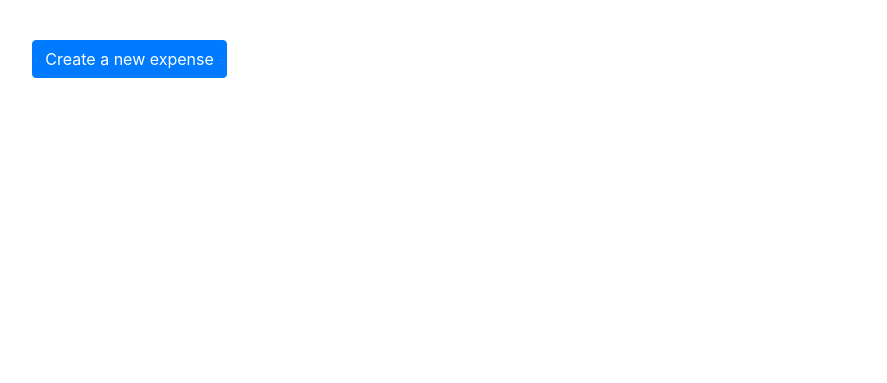
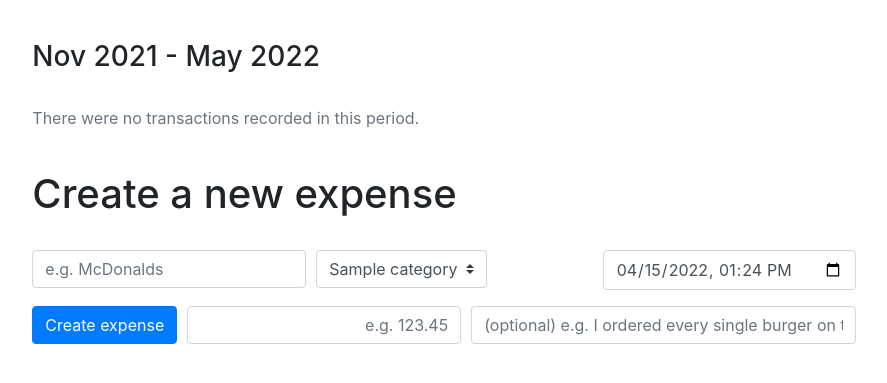
Before and after one commit to angelsenra/cashflow, a Django app: page /p/1/e/ in a window 1280 px wide. Shown: the part 55-438 px from the top of the page, without its empty margins (196-1083 px from the left). Run offline with Django 4.2, Linux system fonts and the light colour scheme; a user stored in the database is signed in; tables that the repository leaves empty hold one stand-in row (values such as "Sample post"); some libraries are stand-ins or nearby versions.

Commit message:
Create expenses inline and redirect_url

```diff
--- a/backend/expenses/forms.py
+++ b/backend/expenses/forms.py
@@ -1,5 +1,7 @@
+import datetime
+
 from crispy_forms.helper import FormHelper
-from crispy_forms.layout import Button, Submit
+from crispy_forms.layout import Button, Column, Div, Field, Layout, Row, Submit
 from django import forms
 
 from expenses.models import Category, Expense, Project
@@ -30,28 +32,68 @@ class ExpenseForm(forms.ModelForm):
     class Meta:
         model = Expense
         fields = ["spent_at", "amount", "source", "category", "notes"]
-        widgets = {
-            "spent_at": DatetimeLocalInput(),
-        }
+        widgets = dict(spent_at=DatetimeLocalInput())
 
-    def __init__(self, *args, project, can_delete, **kwargs):
-        super().__init__(*args, **kwargs)
+    def __init__(self, *args, project, initial=None, **kwargs):
+        if initial is None:
+            initial = dict()
+        if "spent_at" not in initial:
+            initial["spent_at"] = datetime.datetime.now()
+        initial["spent_at"] = initial["spent_at"].replace(second=0)
+        super().__init__(*args, initial=initial, **kwargs)
         self.fields["category"].queryset = Category.objects.filter(project=project).order_by("order")
         self.fields["category"].label_from_instance = lambda c: c.name
         self.fields["category"].empty_label = None
 
+
+class UpdateExpenseForm(ExpenseForm):
+    def __init__(self, *args, **kwargs):
+        super().__init__(*args, **kwargs)
         self.helper = FormHelper()
         self.helper.form_method = "post"
         self.helper.add_input(
             Button("cancel", "Cancel", css_class="btn btn-secondary", onclick="window.history.back()")
         )
-        self.helper.add_input(Submit("submit", "Save"))
-        if can_delete:
-            self.helper.add_input(
-                Button(
-                    "delete",
-                    "Delete",
-                    css_class="btn btn-danger",
-                    **{"data-toggle": "modal", "data-target": "#deleteModal"},
-                )
+        self.helper.add_input(Submit("submit", "Update"))
+        self.helper.add_input(
+            Button(
+                "delete",
+                "Delete",
+                css_class="btn btn-danger",
+                **{"data-toggle": "modal", "data-target": "#deleteModal"},
             )
+        )
+
+
+class CreateExpenseFormInline(ExpenseForm):
+    def __init__(self, *args, **kwargs):
+        super().__init__(*args, **kwargs)
+        self.helper = FormHelper()
+        self.helper.form_method = "post"
+        self.helper.form_show_labels = False
+        self.helper.layout = Layout(
+            Row(
+                Column(
+                    Field("source", placeholder="e.g. McDonalds", size=20),
+                    css_class="col-12 col-sm col-xl-auto order-1",
+                ),
+                Column("category", css_class="col-12 col-sm-auto mr-xl-auto order-2"),
+                Column(css_class="col d-none order-3 order-lg-5"),
+                Div(css_class="w-100 order-4"),
+                Column("spent_at", css_class="col-12 col-md-auto order-5 order-md-6 order-lg-3"),
+                Column(css_class="col d-none order-6 order-md-8"),
+                Div(css_class="w-100 order-7"),
+                Column(
+                    Field("amount", placeholder="e.g. 123.45", size=7, css_class="text-right"),
+                    css_class="col-12 col-sm-4 col-md-auto mr-md-auto order-8 order-md-5 order-lg-9",
+                ),
+                Column(
+                    Field("notes", placeholder="(optional) e.g. I ordered every single burger on the menu."),
+                    css_class="col-12 col-sm-8 col-md order-9 order-md-10",
+                ),
+                Column(
+                    Submit("submit", "Create expense", css_class="btn btn-primary btn-block"),
+                    css_class="col-12 col-sm-auto order-10 order-md-9 order-lg-8",
+                ),
+            ),
+        )
--- a/backend/expenses/static/expenses/style.css
+++ b/backend/expenses/static/expenses/style.css
@@ -10,3 +10,17 @@
   color: inherit;
   text-decoration: none;
 }
+/* Hide the arrows inside the number input */
+/* https://stackoverflow.com/a/4298216 */
+input::-webkit-outer-spin-button,
+input::-webkit-inner-spin-button {
+  display: none;
+  -webkit-appearance: none;
+  margin: 0; /* <-- Apparently some margin are still there even though it's hidden */
+}
+input[type="number"] {
+  -moz-appearance: textfield; /* Firefox */
+}
+.min-width-16-chars {
+  min-width: 16ch;
+}
--- a/backend/expenses/templates/expenses/expense_detail.html
+++ b/backend/expenses/templates/expenses/expense_detail.html
@@ -1,5 +1,4 @@
 {% extends "expenses/base_bootstrap.html" %}
-
 {% load crispy_forms_tags %}
 
 {% block title %}My amazing detail{% endblock %}
--- a/backend/expenses/templates/expenses/expense_list.html
+++ b/backend/expenses/templates/expenses/expense_list.html
@@ -1,4 +1,5 @@
 {% extends "expenses/base_bootstrap.html" %}
+{% load crispy_forms_tags %}
 
 {% block title %}My amazing list{% endblock %}
 
@@ -14,17 +15,13 @@
   </ol>
 </nav>
 
-<br>
-<a class="btn btn-primary" href="{% url 'expenses:expense_create' project.public_id %}" role="button">Create a new expense</a>
-<br>
-
 {% for period_expenses in periods_expenses %}
 <br>
-<h3>{{ period_expenses.period_name }}</h3>
+<h3>{{ period_expenses.period_start_name }} - {{ period_expenses.period_end_name }}</h3>
 <br>
 <ul class="list-group">
   {% for period_expense in period_expenses.period_expenses %}
-  <a href="{% url 'expenses:expense_detail' project.public_id period_expense.expense.public_id %}" class="list-group-item list-group-item-action flex-column align-items-start">
+  <a href="{% url 'expenses:expense_detail' project.public_id period_expense.expense.public_id %}?{{ next_query_arg }}" class="list-group-item list-group-item-action flex-column align-items-start">
     <div class="d-flex w-100 justify-content-between">
       <h5 class="mb-1">#{{ period_expense.number }} {{ period_expense.expense.source }} -> {{ period_expense.expense.category.name }}</h5>
       <small class="text-muted">{{ period_expense.expense.spent_at }}</small>
@@ -33,6 +30,28 @@
     <small class="text-muted">{{ period_expense.expense.notes }}</small>
   </a>
   {% endfor %}
+  {% if not period_expenses.period_expenses %}
+  <p class="text-muted">There were no transactions recorded in this period.</p>
+  {% endif %}
 </ul>
 {% endfor %}
+
+<br>
+<h1>Create a new expense</h1>
+<br>
+
+{% crispy create_expense_form_inline %}
+
+<br>
+<br>
+<br>
+<br>
+<br>
+<br>
+<br>
+<br>
+<br>
+<br>
+<br>
+<br>
 {% endblock %}
--- a/backend/expenses/templates/expenses/project_create.html
+++ b/backend/expenses/templates/expenses/project_create.html
@@ -1,5 +1,4 @@
 {% extends "expenses/base_bootstrap.html" %}
-
 {% load crispy_forms_tags %}
 
 {% block content %}
--- a/backend/expenses/views.py
+++ b/backend/expenses/views.py
@@ -1,6 +1,7 @@
 import datetime
 import logging
 import typing
+import urllib.parse
 from dataclasses import dataclass
 
 from django.contrib.auth.decorators import login_required
@@ -11,7 +12,7 @@ from django.urls import reverse
 from django.utils import timezone
 
 from auth.models import User
-from expenses.forms import ExpenseForm, ProjectCreateForm
+from expenses.forms import CreateExpenseFormInline, ProjectCreateForm, UpdateExpenseForm
 from expenses.models import Category, Expense, Project
 
 logger = logging.getLogger(__name__)
@@ -95,21 +96,61 @@ def expense_list(request: AuthenticatedHttpRequest, project_public_id: str):
         period_expenses = list()
         for a, expense in enumerate(expenses):
             period_expenses.append(dict(number=a + 1, expense=expense, expense_amount="%.2f€" % expense.amount))
-        periods_expenses.append(dict(period_name=period_start.strftime("%b %Y"), period_expenses=period_expenses))
+        periods_expenses.append(
+            dict(
+                period_start_name=period_start.strftime("%b %Y"),
+                period_end_name=period_end.strftime("%b %Y"),
+                period_expenses=period_expenses,
+            )
+        )
 
-    return render(request, "expenses/expense_list.html", dict(periods_expenses=periods_expenses, project=project))
+    # If there are no expenses, at least show the dates
+    if not periods_expenses:
+        periods_expenses.append(
+            dict(
+                period_start_name=periods[0][0].strftime("%b %Y"),
+                period_end_name=periods[-1][1].strftime("%b %Y"),
+                period_expenses=list(),
+            )
+        )
+
+    initial_data = dict()
+    if to_datetime:
+        initial_data["spent_at"] = to_datetime - datetime.timedelta(minutes=1)
+    if arg_category:
+        try:
+            initial_data["category"] = Category.objects.get(public_id=arg_category)
+        except Category.DoesNotExist:
+            pass
+    create_expense_form_inline = CreateExpenseFormInline(initial=initial_data, project=project)
+    next_query_arg = urllib.parse.urlencode(dict(next=request.get_full_path()))
+    create_expense_form_inline.helper.form_action = (
+        reverse("expenses:expense_create", kwargs=dict(project_public_id=project.public_id)) + f"?{next_query_arg}"
+    )
+
+    return render(
+        request,
+        "expenses/expense_list.html",
+        dict(
+            periods_expenses=periods_expenses,
+            project=project,
+            create_expense_form_inline=create_expense_form_inline,
+            next_query_arg=next_query_arg,
+        ),
+    )
 
 
 @login_required
 def expense_detail(request: AuthenticatedHttpRequest, project_public_id: str, expense_public_id: str):
     project = get_object_or_404(Project.objects.filter(user=request.user), public_id=project_public_id)
     expense = get_object_or_404(Expense, public_id=expense_public_id, category__project=project)
+    arg_next = request.GET.get("next")
     if request.method == "POST":
-        form = ExpenseForm(request.POST, project=project, can_delete=True)
+        form = UpdateExpenseForm(request.POST, project=project)
         if form.data.get("delete") == "Delete":
             expense.delete()
             return HttpResponseRedirect(
-                reverse("expenses:expense_list", kwargs=dict(project_public_id=project.public_id))
+                arg_next or reverse("expenses:expense_list", kwargs=dict(project_public_id=project.public_id))
             )
         if form.is_valid():
             expense.spent_at = form.cleaned_data["spent_at"]
@@ -119,10 +160,10 @@ def expense_detail(request: AuthenticatedHttpRequest, project_public_id: str, ex
             expense.notes = form.cleaned_data["notes"]
             expense.save()
             return HttpResponseRedirect(
-                reverse("expenses:expense_list", kwargs=dict(project_public_id=project.public_id))
+                arg_next or reverse("expenses:expense_list", kwargs=dict(project_public_id=project.public_id))
             )
     else:
-        form = ExpenseForm(instance=expense, project=project, can_delete=True)
+        form = UpdateExpenseForm(instance=expense, project=project)
 
     return render(request, "expenses/expense_detail.html", dict(form=form, project=project))
 
@@ -130,8 +171,9 @@ def expense_detail(request: AuthenticatedHttpRequest, project_public_id: str, ex
 @login_required
 def expense_create(request: AuthenticatedHttpRequest, project_public_id: str):
     project = get_object_or_404(Project.objects.filter(user=request.user), public_id=project_public_id)
+    arg_next = request.GET.get("next")
     if request.method == "POST":
-        form = ExpenseForm(request.POST, project=project, can_delete=False)
+        form = CreateExpenseFormInline(request.POST, project=project)
         if form.is_valid():
             new_expense = Expense(
                 spent_at=form.cleaned_data["spent_at"],
@@ -142,10 +184,10 @@ def expense_create(request: AuthenticatedHttpRequest, project_public_id: str):
             )
             new_expense.save()
             return HttpResponseRedirect(
-                reverse("expenses:expense_list", kwargs=dict(project_public_id=project.public_id))
+                arg_next or reverse("expenses:expense_list", kwargs=dict(project_public_id=project.public_id))
             )
     else:
-        form = ExpenseForm(initial=dict(spent_at=timezone.now()), project=project, can_delete=False)
+        form = CreateExpenseFormInline(initial=dict(spent_at=timezone.now()), project=project)
 
     return render(request, "expenses/expense_detail.html", dict(form=form, project=project))
 
```
